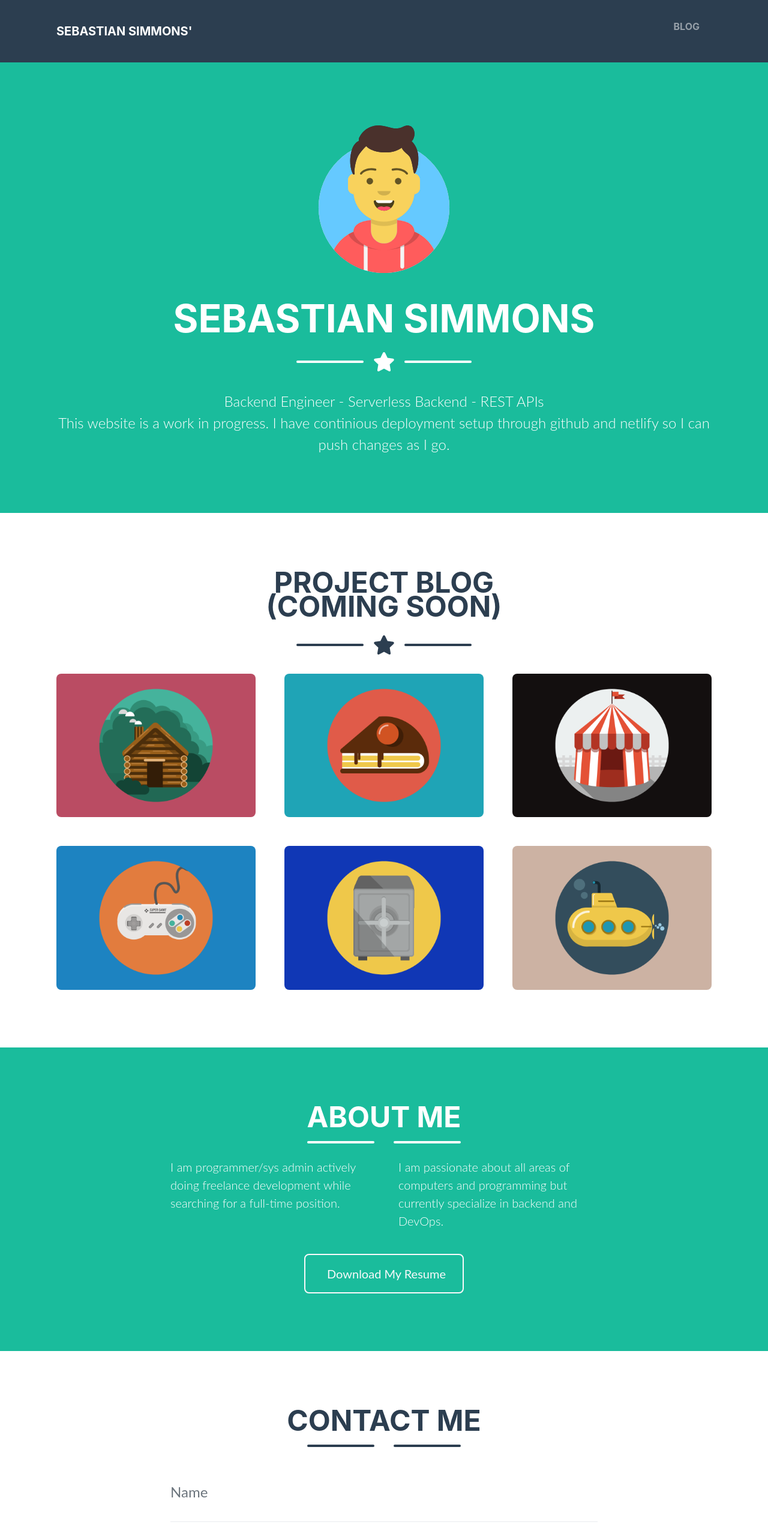
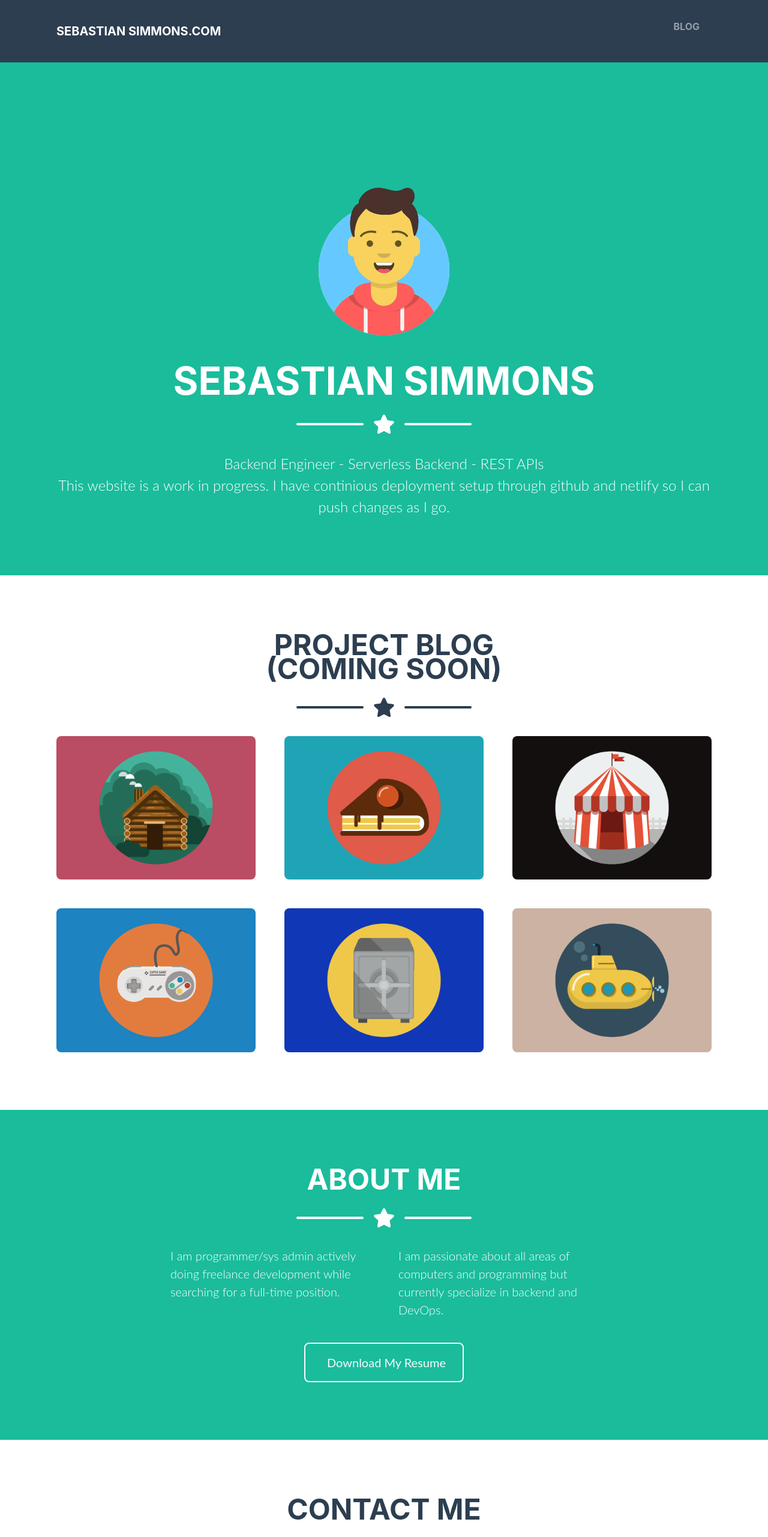
Before and after one commit to sebastiansimmons/sebastiansimmons.com, a React (Create React App) app: page / in a window 1280 px wide. Shown: the top 2562 px of the page at 60% size. Built offline with nearby package versions, Linux system fonts and the light colour scheme.

Commit message:
fixed stars

```diff
--- a/src/components/PortfolioItem.js
+++ b/src/components/PortfolioItem.js
@@ -1,6 +1,5 @@
 import React, { useState } from 'react';
 import Modal from 'react-bootstrap/Modal';
-import Button from 'react-bootstrap/Button';
 import Container from 'react-bootstrap/Container';
 
 import {
@@ -12,7 +11,6 @@ import {
 
 
 import { FontAwesomeIcon } from "@fortawesome/react-fontawesome";
-import { faTimes }from "@fortawesome/free-solid-svg-icons";
 import { faStar } from "@fortawesome/free-solid-svg-icons";
 import { faPlus } from "@fortawesome/free-solid-svg-icons";
 
--- a/src/components/SebNav.js
+++ b/src/components/SebNav.js
@@ -8,9 +8,9 @@ export default function SebNav(props) {
     const navItems = props.items.map((item) =>  NavItem(item));
 
     return(
-      <Navbar variant="dark" collapseOnSelect  expand="md" bg="secondary" textUppercase fixedTop className="navbar navbar-expand-lg bg-secondary text-uppercase fixed-top" id="mainNav">
+      <Navbar variant="dark" collapseOnSelect  expand="md" bg="secondary" textUppercase fixedTop className="navbar navbar-expand-lg bg-secondary text-uppercase" id="mainNav">
         <div class="container">
-          <Link to="/"><Navbar.Brand>Sebastian Simmons'</Navbar.Brand></Link>
+          <Link to="/"><Navbar.Brand>Sebastian Simmons.com</Navbar.Brand></Link>
           <Navbar.Toggle aria-controls="responsive-navbar-nav" />
           <Navbar.Collapse id="responsive-navbar-nav">
             <Nav className="ml-auto">
--- a/src/pages/Home.js
+++ b/src/pages/Home.js
@@ -2,6 +2,9 @@ import React from 'react';
 
 import IndexHeader from '../components/IndexHeader';
 import Portfolio from '../components/Portfolio';
+
+import { FontAwesomeIcon } from "@fortawesome/react-fontawesome";
+import { faStar } from "@fortawesome/free-solid-svg-icons";
 
 
 export default function Home() {
@@ -18,7 +21,7 @@ export default function Home() {
                       {/*  Icon Divider-- */}
                       <div class="divider-custom divider-light">
                           <div class="divider-custom-line"></div>
-                          <div class="divider-custom-icon"><i class="fas fa-star"></i></div>
+                          <div class="divider-custom-icon"><FontAwesomeIcon icon={faStar} /></div>
                           <div class="divider-custom-line"></div>
                       </div>
                       {/*  About Section Content-- */}
@@ -43,7 +46,7 @@ export default function Home() {
                       {/*  Icon Divider-- */}
                       <div class="divider-custom">
                           <div class="divider-custom-line"></div>
-                          <div class="divider-custom-icon"><i class="fas fa-star"></i></div>
+                          <div class="divider-custom-icon"><FontAwesomeIcon icon={faStar} /></div>
                           <div class="divider-custom-line"></div>
                       </div>
                       {/*  Contact Section Form-- */}
--- a/src/pages/blog/BlogIndex.js
+++ b/src/pages/blog/BlogIndex.js
@@ -1,21 +1,11 @@
 import React from 'react';
-
-import Container from 'react-bootstrap/Container';
-import Row from 'react-bootstrap/Row';
-import Col from 'react-bootstrap/Col';
 
 import Portfolio from '../../components/Portfolio';
 
 export default function BlogIndex() {
     return(
       <>
-      <Container>
-      <Row >
-      <Col>a</Col>
-      </Row>
-      </Container>
       <Portfolio />
-
       </>
     );
 }
```
